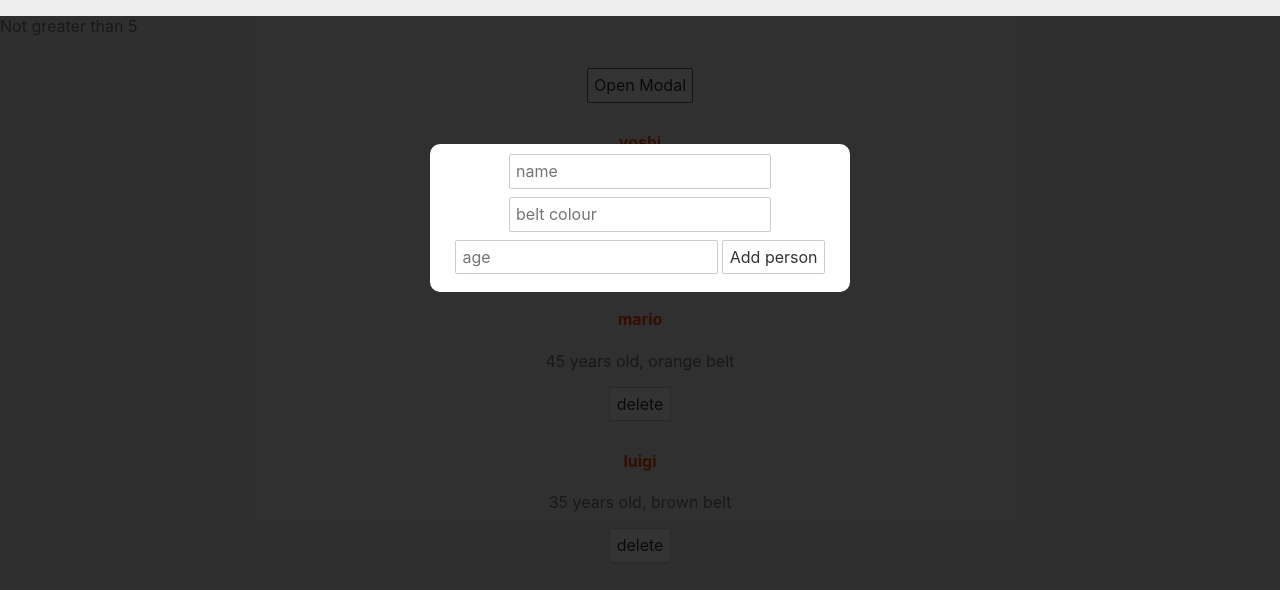
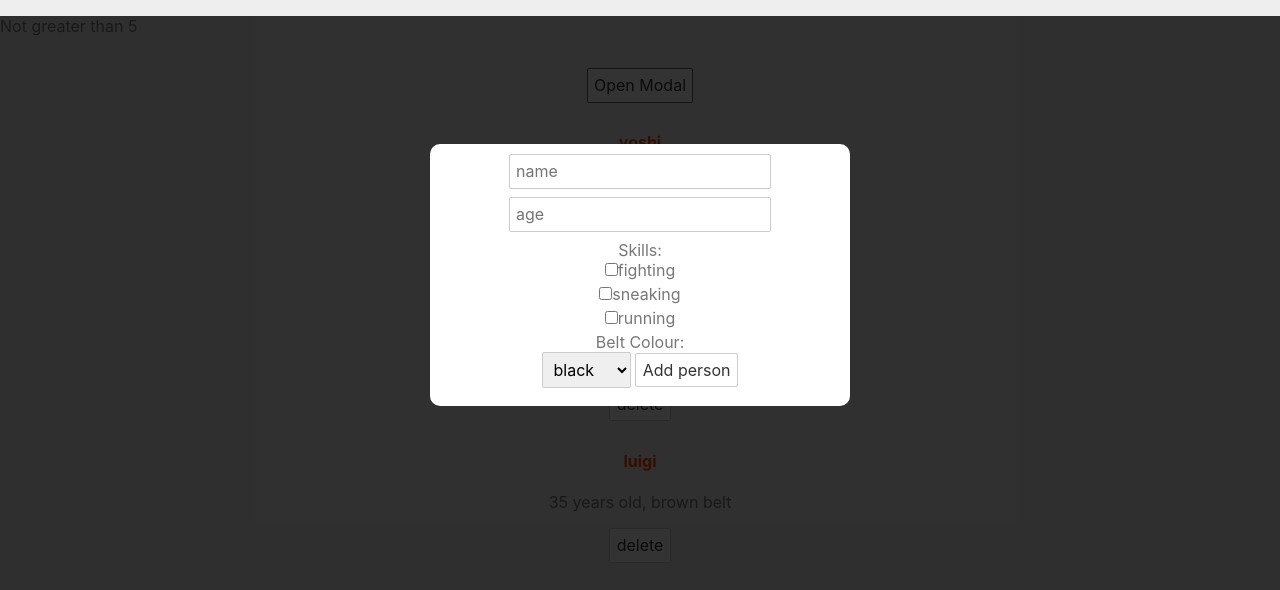
Before and after one commit to firebat75/svelteninjas, a Svelte app: page / in a window 1280 px wide. Both pictures are taken after a click on the button "Open Modal". Shown: the top 590 px of the page. Built offline with nearby package versions, Linux system fonts and the light colour scheme.

Commit message:
added belt Selection to addPersonForm

```diff
--- a/src/AddPersonForm.Svelte
+++ b/src/AddPersonForm.Svelte
@@ -2,16 +2,33 @@
     let name;
     let beltColour;
     let age;
+    // let fighting = false;
+    // let sneaking = false;
+    // let running = false;
+    let skills = [];
 
     const handleSubmit = () => {
-        console.log(name, beltColour, age);
+        console.log(name, beltColour, age, skills);
     };
 </script>
 
 <form on:submit|preventDefault={handleSubmit}>
     <input type="text" placeholder="name" bind:value={name} />
-    <input type="text" placeholder="belt colour" bind:value={beltColour} />
     <input type="number" placeholder="age" bind:value={age} />
+    <label>Skills:</label>
+    <!-- <input type="checkbox" bind:checked={fighting} />fighting<br />
+    <input type="checkbox" bind:checked={sneaking} />sneaking<br />
+    <input type="checkbox" bind:checked={running} />running<br /> -->
+    <input type="checkbox" bind:group={skills} value="fighting" />fighting<br />
+    <input type="checkbox" bind:group={skills} value="sneaking" />sneaking<br />
+    <input type="checkbox" bind:group={skills} value="running" />running<br />
+    <label>Belt Colour:</label>
+    <select bind:value={beltColour}>
+        <option value="black">black</option>
+        <option value="orange">orange</option>
+        <option value="brown">brown</option>
+        <option value="white">white</option>
+    </select>
     <button>Add person</button>
 </form>
 
```
